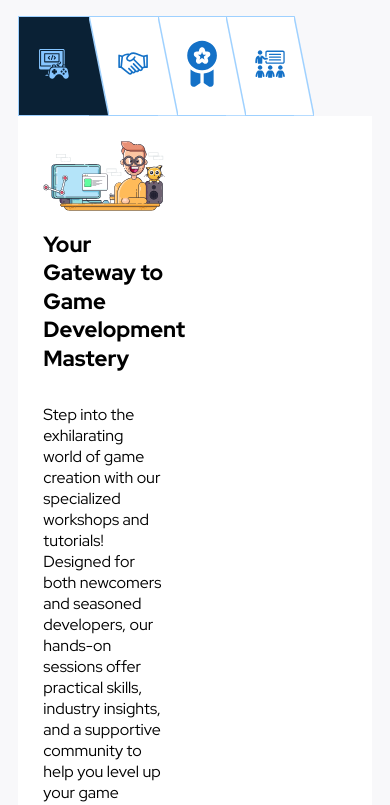
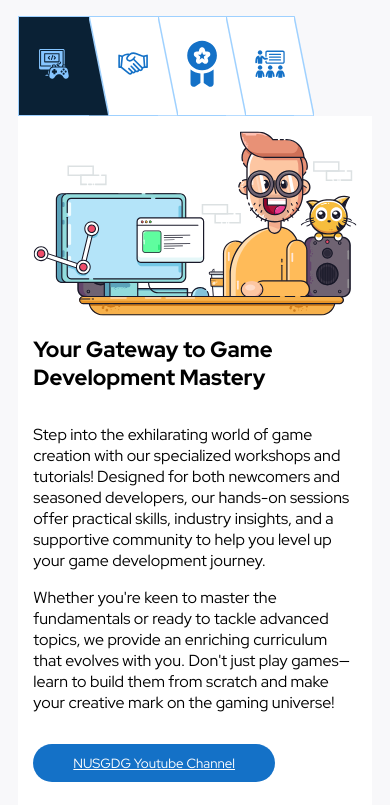
Before and after one commit to nus-gdg/nus-gdg.github.io, a React (Create React App) app in the folder new/: page / in a window 390 px wide. Shown: the part 914-1719 px from the top of the page. Built offline with nearby package versions, Linux system fonts and the light colour scheme.

Commit message:
Mobile design

```diff
--- a/new/src/sections/about/tabs/workshops.scss
+++ b/new/src/sections/about/tabs/workshops.scss
@@ -3,6 +3,14 @@
   display: flex;
   flex-direction: row;
   gap: 30px;
+
+  @media (max-width: 1024px) {
+    flex-direction: column;
+  }
+
+  @media (max-width: 768px) {
+    padding: 15px;
+  }
 
   &-main {
     display: flex;
@@ -10,8 +18,14 @@
     gap: 15px;
     width: 40%;
 
+    @media (max-width: 1024px) {
+      width: 100%;
+    }
+
     &-image {
       width: 100%;
+      max-width: 600px;
+      align-self: center;
       img {
         width: 100%;
       }
@@ -37,6 +51,10 @@
     flex-direction: column;
     gap: 15px;
     overflow-y: auto;
+
+    @media (max-width: 1024px) {
+      width: 100%;
+    }
 
     &::-webkit-scrollbar {
       width: 12px;
@@ -73,6 +91,16 @@
           max-width: 100%;
           max-height: 100%;
         }
+
+        @media (max-width: 768px) {
+          height: 90px;
+          width: 150px;
+        }
+
+        @media (max-width: 480px) {
+          height: 60px;
+          width: 100px;
+        }
       }
 
       &-details {
```
